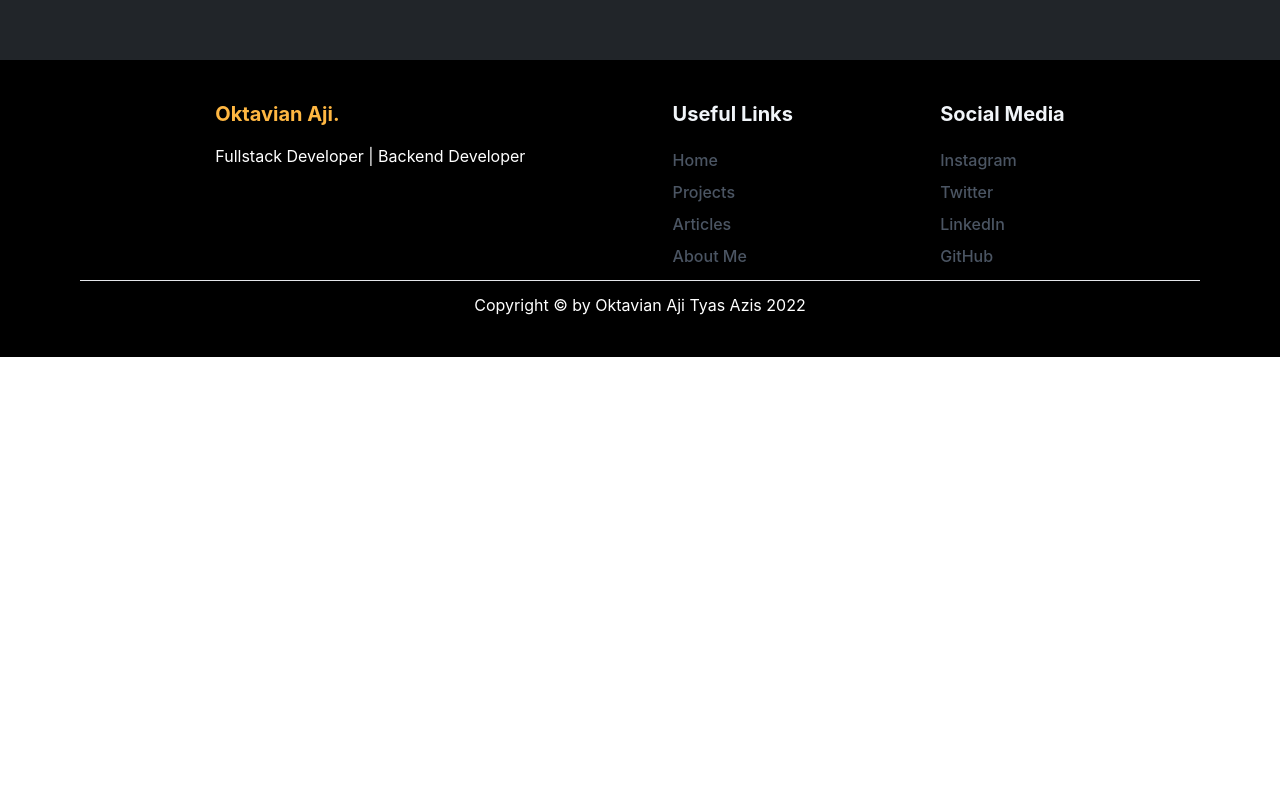
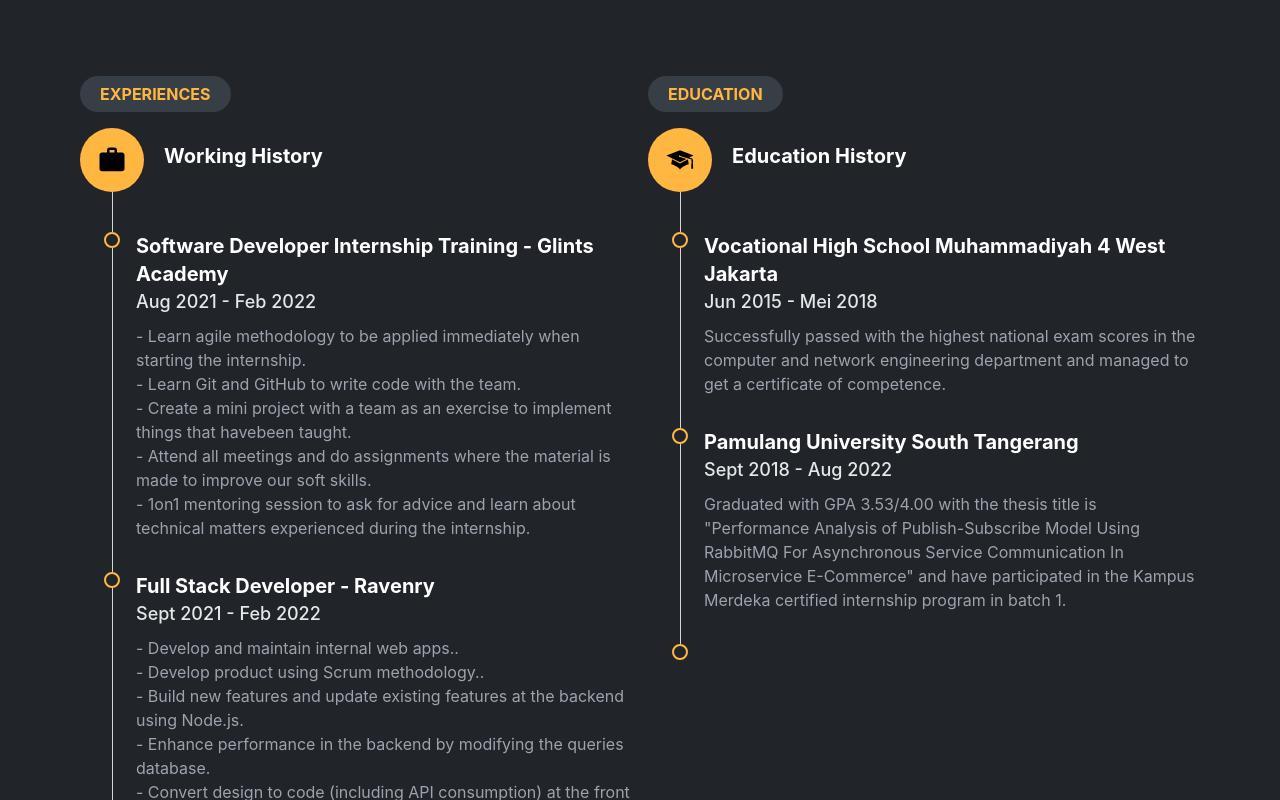
Before and after one commit to iyans018/personal-website-fe, a React (Create React App) app: page /aboutme in a window 1280 px wide. Shown: the part 1540-2340 px from the top of the page. Before the commit the page ends 1897 px from the top, so only its background shows below. Built offline with nearby package versions, Linux system fonts and the light colour scheme.

Commit message:
create experience and education section

```diff
--- a/src/pages/AboutMe.tsx
+++ b/src/pages/AboutMe.tsx
@@ -1,6 +1,6 @@
 import React from 'react';
 import { IoLogoLinkedin, IoLogoTwitter, IoLogoGithub } from 'react-icons/io5';
-import { MdEmail } from 'react-icons/md';
+import { MdEmail, MdOutlineWork } from 'react-icons/md';
 import {
     SiPython, SiCss3, SiHtml5, SiJava, SiJavascript, SiPhp,
     SiTypescript, SiDjango, SiPostgresql, SiNodedotjs,
@@ -8,6 +8,7 @@ import {
     SiLaravel, SiTailwindcss, SiBootstrap, SiMysql, SiMongodb,
     SiSqlite, SiDocker, SiRedis, SiLinux, SiRabbitmq,
 } from 'react-icons/si';
+import { GiGraduateCap } from 'react-icons/gi';
 import { Badge } from '../components';
 
 interface Links {
@@ -40,7 +41,7 @@ const AboutMe = () => {
         }
     ];
 
-    const programmingLanguage: Array<Links> = [
+    const programmingLanguages: Array<Links> = [
         { name: "Python", icon: <SiPython size={50} color="white" /> },
         { name: "JavaScript", icon: <SiJavascript size={50} color="white" /> },
         { name: "TypeScript", icon: <SiTypescript size={50} color="white" /> },
@@ -116,7 +117,7 @@ const AboutMe = () => {
                 <div id="proramming-language" className="mb-4">
                     <h1 className="text-orange text-2xl font-bold">Programming Language</h1>
                     <div className="flex flex-row mt-2 gap-5" id="programming-language-icons">
-                        {programmingLanguage.map(item => item.icon)}
+                        {programmingLanguages.map(item => item.icon)}
                     </div>
                 </div>
                 <div id="frameworks" className="mb-4">
@@ -138,6 +139,136 @@ const AboutMe = () => {
                     </div>
                 </div>
             </section>
+            <section id="experiences-and-education" className="bg-dark min-h-screen flex flex-col px-10 py-4 gap-4 md:px-20 md:flex md:flex-row md:justify-between">
+                <div id="exepriences" className="w-full mb-10 md:mb-0 md:w-1/2">
+                    <div className="flex flex-col mb-4">
+                        <Badge text="EXPERIENCES" />
+                    </div>
+                    <div>
+                        <div className="flex flex-col">
+                            <div className="flex row gap-5 items-center">
+                                <div className="flex items-center justify-center w-16 bg-orange h-16 rounded-full">
+                                    <MdOutlineWork size={30} />
+                                </div>
+                                <p className="mb-2 text-xl font-bold text-white">Working History</p>
+                            </div>
+                            <div className="flex row items-center">
+                                <div className="ml-8 w-px h-10 bg-gray-300"></div>
+                            </div>
+                        </div>
+                        <div className="flex ml-6">
+                            <div className="flex flex-col items-center mr-4">
+                                <div>
+                                    <div className="flex items-center justify-center w-4 h-4 border-2 border-orange rounded-full"></div>
+                                </div>
+                                <div className="w-px h-full bg-gray-300"></div>
+                            </div>
+                            <div className="pb-8 ">
+                                <p className="text-xl font-bold text-white">Software Developer Internship Training - Glints Academy</p>
+                                <p className="mb-2 text-lg font-medium text-gray-200">Aug 2021 - Feb 2022</p>
+                                <p className="text-gray-400">
+                                    - Learn agile methodology to be applied immediately when starting the internship.<br/>
+                                    - Learn Git and GitHub to write code with the team.<br/>
+                                    - Create a mini project with a team as an exercise to implement things that havebeen taught.<br/>
+                                    - Attend all meetings and do assignments where the material is made to improve our soft skills.<br/>
+                                    - 1on1 mentoring session to ask for advice and learn about technical matters experienced during the internship.
+                                </p>
+                            </div>
+                        </div>
+                        <div className="flex ml-6">
+                            <div className="flex flex-col items-center mr-4">
+                                <div>
+                                    <div className="flex items-center justify-center w-4 h-4 border-2 border-orange rounded-full"></div>
+                                </div>
+                                <div className="w-px h-full bg-gray-300"></div>
+                            </div>
+                            <div className="pb-8 ">
+                                <p className="text-xl font-bold text-white">Full Stack Developer - Ravenry</p>
+                                <p className="mb-2 text-lg font-medium text-gray-200">Sept 2021 - Feb 2022</p>
+                                <p className="text-gray-400">
+                                    - Develop and maintain internal web apps..<br/>
+                                    - Develop product using Scrum methodology..<br/>
+                                    - Build new features and update existing features at the backend using Node.js.<br/>
+                                    - Enhance performance in the backend by modifying the queries database.<br/>
+                                    - Convert design to code (including API consumption) at the front end using React.js. <br/>
+                                    - Create a test case for E2E testing and implement it at the front end using Cypress. <br/>
+                                    - Code review and fixing bugs. <br/>
+                                </p>
+                            </div>
+                        </div>
+                        <div className="flex ml-6">
+                            <div className="flex flex-col items-center mr-4">
+                                <div>
+                                    <div className="flex items-center justify-center w-4 h-4 border-2 border-orange rounded-full"></div>
+                                </div>
+                            </div>
+                        </div>
+                    </div>
+                </div>
+                <div id="education" className="w-full md:w-1/2">
+                    <div className="flex flex-col mb-4">
+                        <Badge text="EDUCATION" />
+                    </div>
+                    <div>
+                        <div className="flex flex-col">
+                            <div className="flex row gap-5 items-center">
+                                <div className="flex items-center justify-center w-16 bg-orange h-16 rounded-full">
+                                    <GiGraduateCap size={30} />
+                                </div>
+                                <p className="mb-2 text-xl font-bold text-white">Education History</p>
+                            </div>
+                            <div className="flex row items-center">
+                                <div className="ml-8 w-px h-10 bg-gray-300"></div>
+                            </div>
+                        </div>
+                        <div className="flex ml-6">
+                            <div className="flex flex-col items-center mr-4">
+                                <div>
+                                    <div className="flex items-center justify-center w-4 h-4 border-2 border-orange rounded-full"></div>
+                                </div>
+                                <div className="w-px h-full bg-gray-300"></div>
+                            </div>
+                            <div className="pb-8 ">
+                                <p className="text-xl font-bold text-white">Vocational High School Muhammadiyah 4 West Jakarta</p>
+                                <p className="mb-2 text-lg font-medium text-gray-200">Jun 2015 - Mei 2018</p>
+                                <p className="text-gray-400">
+                                    Successfully passed with the highest national exam scores in the computer and network engineering department and managed to
+                                    get a certificate of competence.
+                                </p>
+                            </div>
+                        </div>
+                        <div className="flex ml-6">
+                            <div className="flex flex-col items-center mr-4">
+                                <div>
+                                    <div className="flex items-center justify-center w-4 h-4 border-2 border-orange rounded-full"></div>
+                                </div>
+                                <div className="w-px h-full bg-gray-300"></div>
+                            </div>
+                            <div className="pb-8 ">
+                                <p className="text-xl font-bold text-white">Pamulang University South Tangerang</p>
+                                <p className="mb-2 text-lg font-medium text-gray-200">Sept 2018 - Aug 2022</p>
+                                <p className="text-gray-400">
+                                   Graduated with GPA 3.53/4.00 with the thesis title is "Performance Analysis of Publish-Subscribe Model Using RabbitMQ For
+                                   Asynchronous Service Communication In Microservice E-Commerce" and have participated in the Kampus Merdeka certified internship
+                                   program in batch 1.
+                                </p>
+                            </div>
+                        </div>
+                        <div className="flex ml-6">
+                            <div className="flex flex-col items-center mr-4">
+                                <div>
+                                    <div className="flex items-center justify-center w-4 h-4 border-2 border-orange rounded-full"></div>
+                                </div>
+                            </div>
+                        </div>
+                    </div>
+                </div>
+            </section>
+            <section id="certifications" className="bg-dark min-h-screen px-10 py-4 md:px-20">
+                <div className="flex flex-col">
+                    <Badge text="CERTIFICATIONS" />
+                </div>
+            </section>
         </>
     )
 }
```
